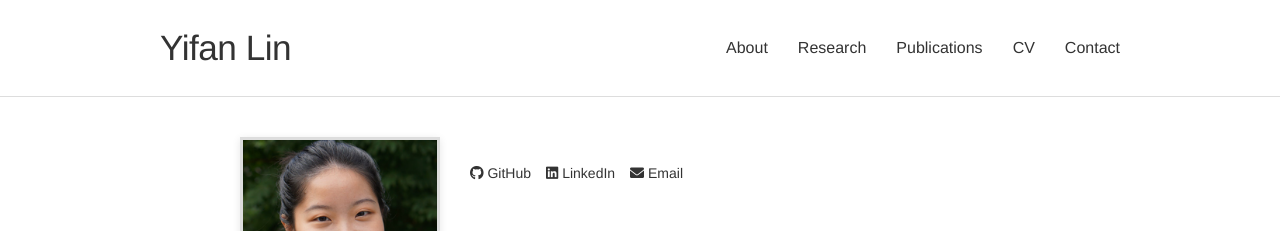
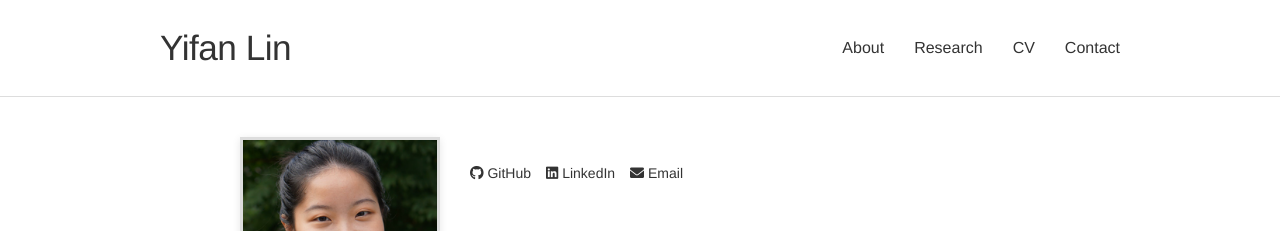
Before and after one commit to yifanlinz/yifanlinz.github.io, a Jekyll site: the page built from index.md, in a window 1280 px wide. Shown: the top 231 px of the page. Built offline with Jekyll 4.4.1, drawn with Linux system fonts in a browser that asks for light colours; a style sheet for code colours, icons or effects is not loaded.

Commit message:
removed publication section

```diff
--- a/_config.yml
+++ b/_config.yml
@@ -52,8 +52,6 @@ navigation:
     url: "/about/"
   - title: "Research"
     url: "/research/"
-  - title: "Publications"
-    url: "/publications/"
   - title: "CV"
     url: "/cv/"
   - title: "Contact"
```
